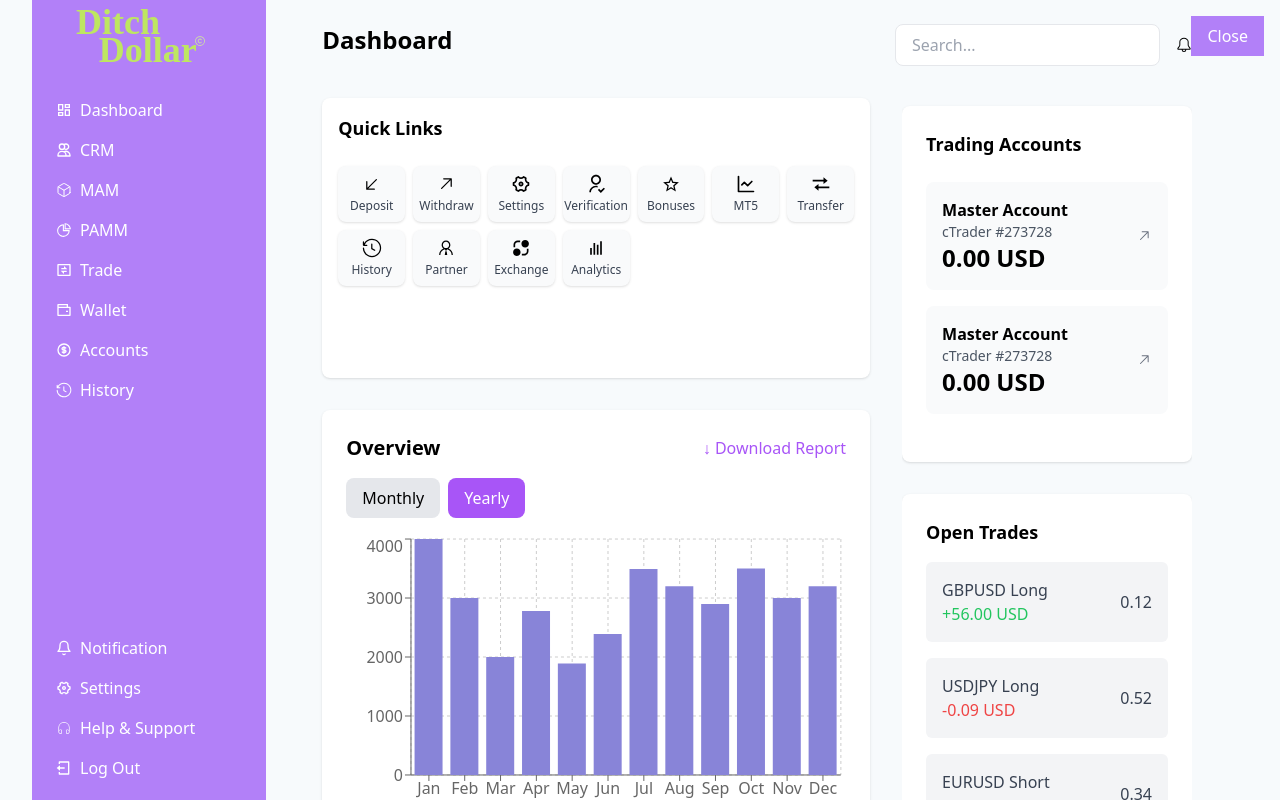
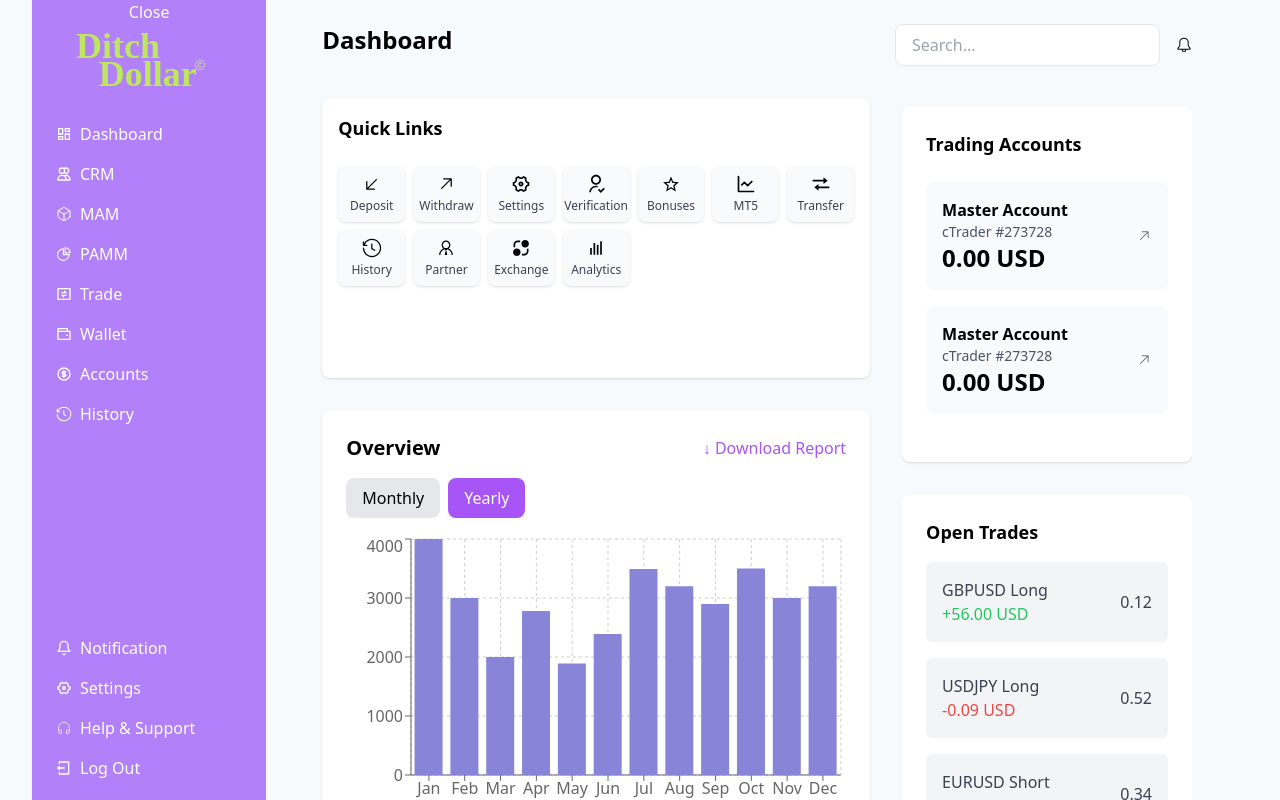
Before and after one commit to subham2913/figma, a React (Vite) app: page / in a window 1280 px wide. Built offline with nearby package versions, Linux system fonts and the light colour scheme.

Commit message:
Update App.css

```diff
--- a/src/App.css
+++ b/src/App.css
@@ -316,30 +316,3 @@
     margin-right: 0;
   }
 }
-
-.full-sidebar {
-  transition: transform 0.3s ease;
-  /* Add your existing styles here */
-}
-
-.full-sidebar.closed {
-  transform: translateX(-100%);
-  /* Hide sidebar when closed */
-}
-
-.full-sidebar.open {
-  transform: translateX(6);
-  /* Show sidebar when open */
-}
-
-.sidebar-toggle-btn {
-  position: absolute;
-  top: 1rem;
-  right: 1rem;
-  background-color: #B280F8;
-  color: #ffffff;
-  border: none;
-  padding: 0.5rem 1rem;
-  cursor: pointer;
-  z-index: 10;
-}
```
